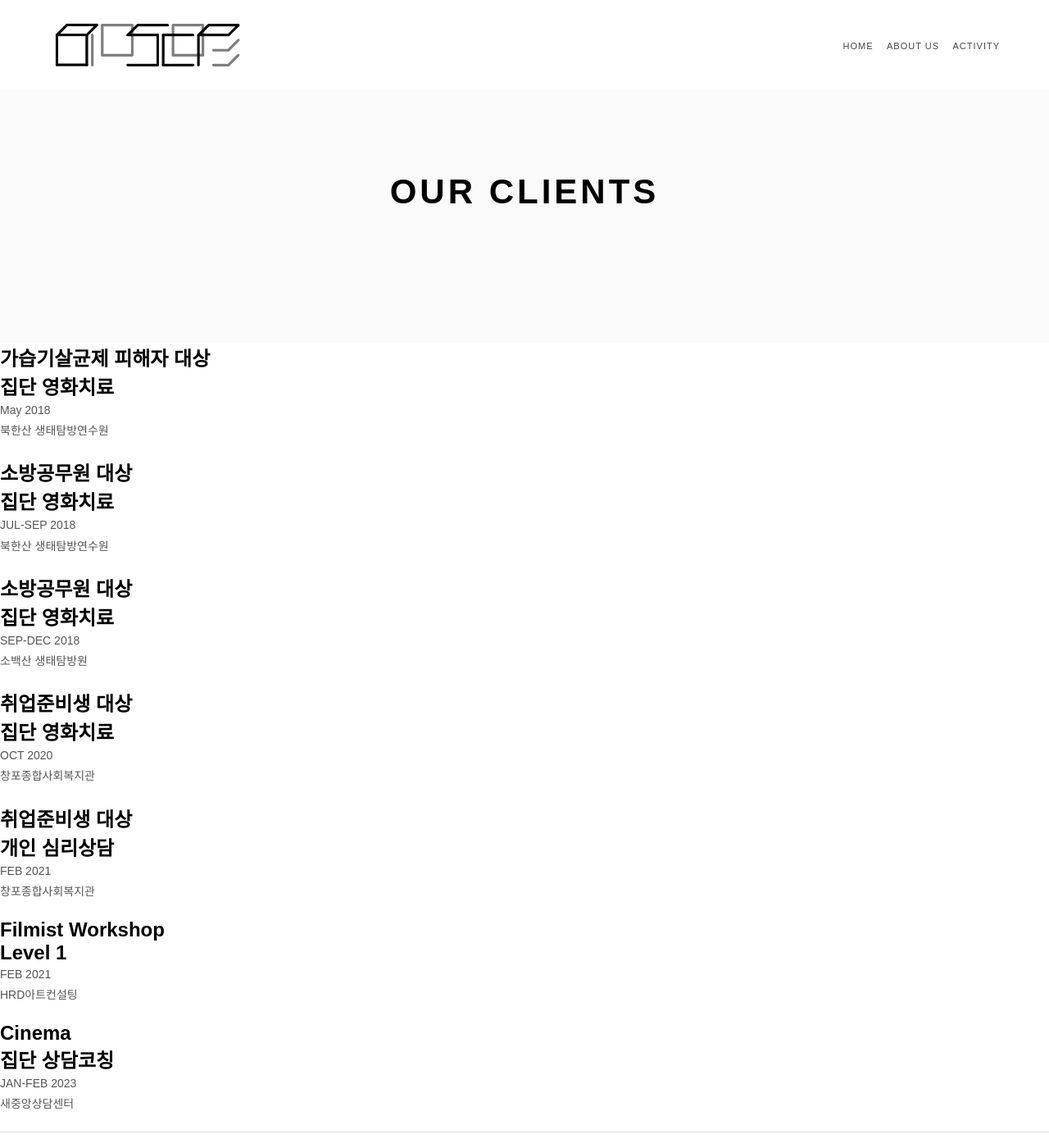
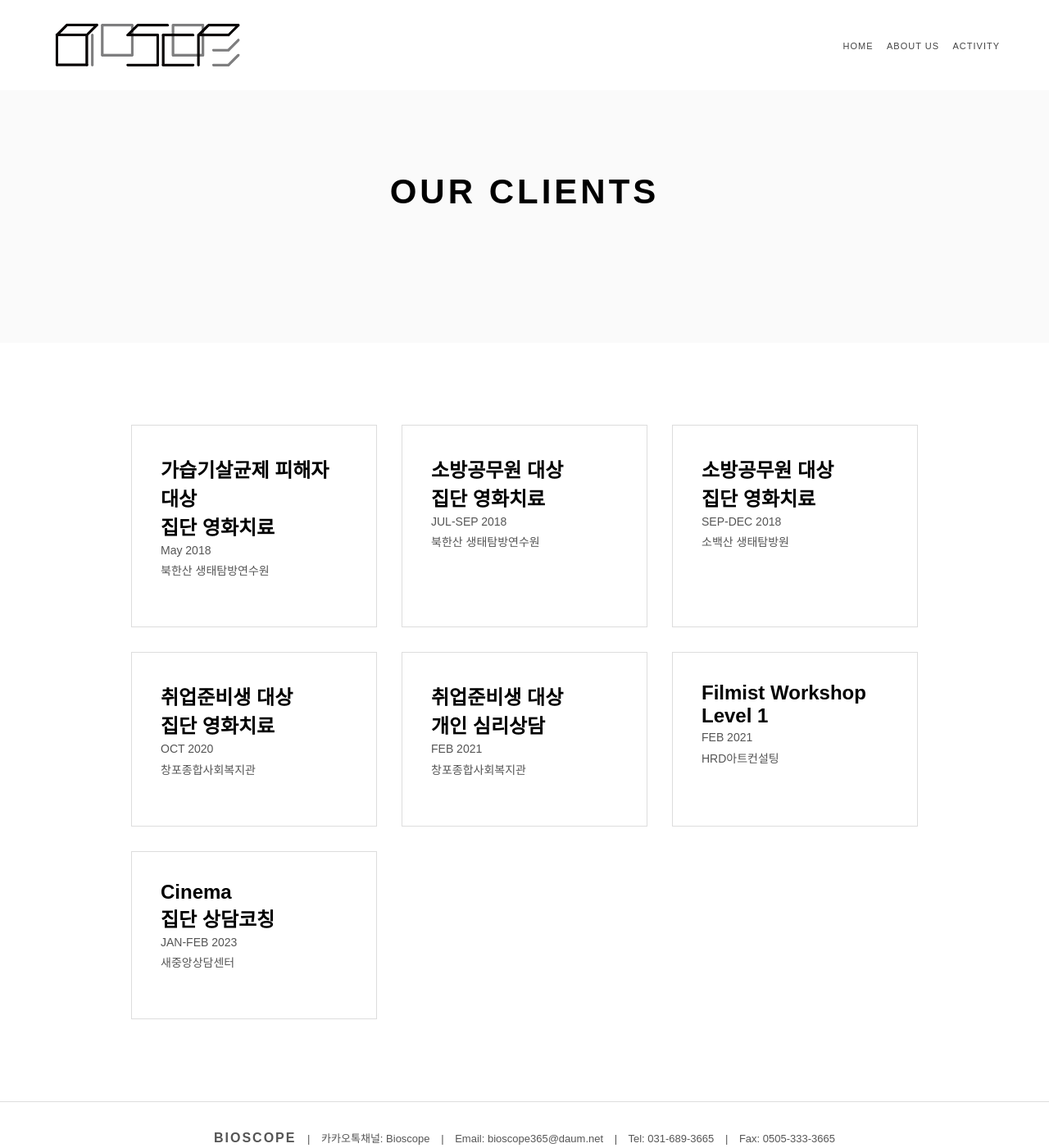
Before and after one commit to bioscope/bioscope, a Jekyll site: the page built from activity.md, in a window 1280 px wide and 1400 px high. Shown: the whole window at 82% size. Built offline with Jekyll 4.4.1, drawn with Linux system fonts in a browser that asks for light colours.

Commit message:
Update style.css

```diff
--- a/assets/css/style.css
+++ b/assets/css/style.css
@@ -174,6 +174,20 @@ nav a {
     background:#fafafa;
 }
 
+.activity-list {
+    max-width:1000px;
+    margin:100px auto;
+    padding:0 20px;
+    display:grid;
+    grid-template-columns:repeat(auto-fit,minmax(280px,1fr));
+    gap:30px;
+}
+
+.activity-card {
+    border:1px solid #ddd;
+    padding:35px;
+}
+
 .activity-info {
     margin-bottom:20px;
     font-size:14px;
@@ -184,6 +198,8 @@ nav a {
 .activity-info p {
     margin:0;
 }
+
+
 
 .site-footer {
     padding: 30px 20px 20px;
```
